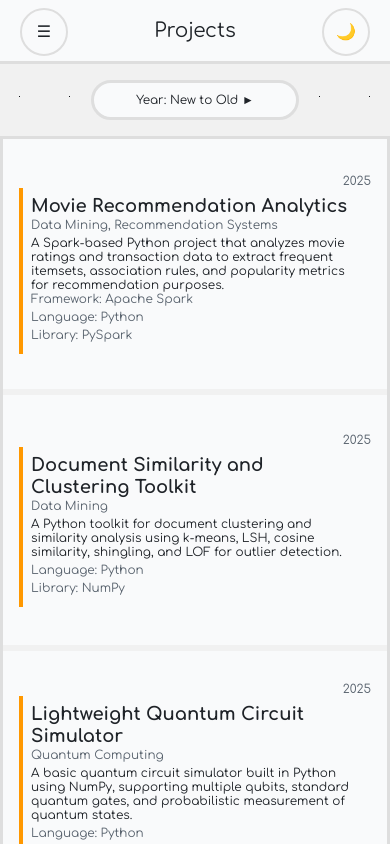
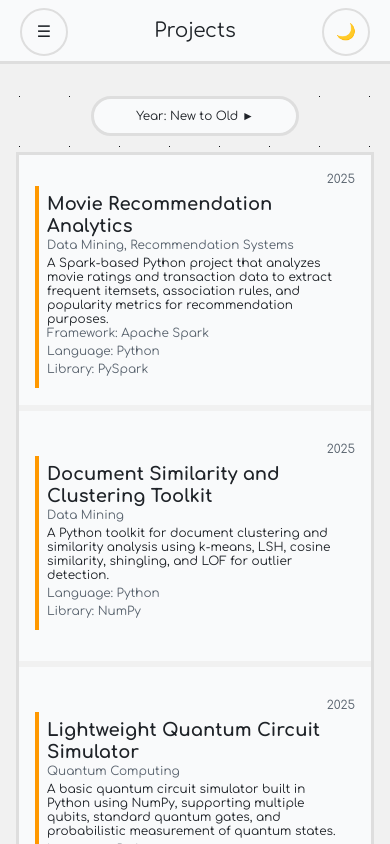
Before and after one commit to thomasity/nextjs-dashboard, a Next.js app: page /projects in a window 390 px wide. Built offline with nearby package versions, Linux system fonts and the light colour scheme.

Commit message:
fixed project page

```diff
--- a/app/contact/page.tsx
+++ b/app/contact/page.tsx
@@ -7,7 +7,6 @@ export default function Page() {
   return (
     <main className={styles['page-wrapper']}>
         <section className={styles['section-wrapper']}>
-          <h1>Contact Me!</h1>
           <ContactForm />
         </section>
     </main>
--- a/app/projects/[name]/page.tsx
+++ b/app/projects/[name]/page.tsx
@@ -21,7 +21,7 @@ export default async function ProjectPage(props: ProjectPageProps) {
     if (!project) return notFound();
 
     return (
-      <main className={`${styles['page-wrapper']} ${styles['row-to-column']} !mt-16 !p-6`}>
+      <main className={`${styles['page-wrapper']} ${styles['row-to-column']}`}>
           <article className={clsx(
             styles['project-card'],
             project.difficulty.toLowerCase() === 'beginner' ? styles.beginner :
--- a/app/projects/projects.module.css
+++ b/app/projects/projects.module.css
@@ -1,12 +1,13 @@
 .page-wrapper {
   height: calc(100vh - 6.5rem);
+  margin: auto auto;
 }
 
 @media (max-width: 700px) {
   .page-wrapper {
     height: auto;
     width: 100%;
-    padding: 0;
+    margin-top: 4rem;
     background-color: transparent;
   }
 }
@@ -16,9 +17,9 @@
   flex-direction: row;
   justify-content: center;
   align-items: center;
+  width: 100%;
   gap: 1rem;
-  margin: 0;
-  padding: 0;
+  padding-bottom: 1rem;
 }
 
 @media (max-width: 700px) {
```
